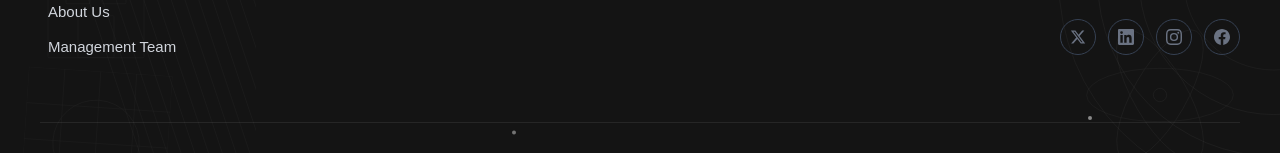
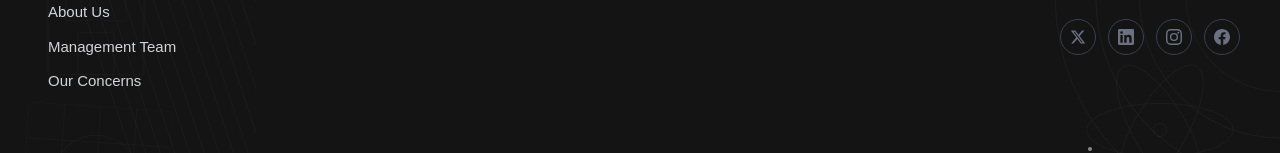
Before and after one commit to slingshotxaline/bondsrealstatebd, a Next.js app: page / in a window 1280 px wide. Shown: the part 5253-5406 px from the top of the page. Built offline with nearby package versions, Linux system fonts and the light colour scheme.

Commit message:
updated footer  quicklinks

```diff
--- a/app/components/SharedLayout/Footer.jsx
+++ b/app/components/SharedLayout/Footer.jsx
@@ -4,13 +4,14 @@ import Link from "next/link";
 import { motion, AnimatePresence } from "framer-motion";
 
 const quickLinks = [
-  "Home",
-  "Projects",
-  "Property Buy & Sell",
-  "Property Management",
-  "Property Development",
-  "About Us",
-  "Management Team",
+  { label: "Home", href: "/" },
+  { label: "Projects", href: "/projects" },
+  { label: "Property Buy & Sell", href: "/property-buy-sell" },
+  { label: "Property Management", href: "#services" },
+  { label: "Property Development", href: "#development" },
+  { label: "About Us", href: "/about" },
+  { label: "Management Team", href: "/management-team" },
+  { label: "Our Concerns", href: "/concerns" },
 ];
 
 /* ─── animated background ────────────────────────────────────── */
@@ -312,7 +313,7 @@ export default function Footer() {
             <ul className="space-y-3">
               {quickLinks.map((link, i) => (
                 <motion.li
-                  key={link}
+                  key={link.label}
                   initial={{ opacity: 0, x: -16 }}
                   whileInView={{ opacity: 1, x: 0 }}
                   viewport={{ once: true }}
@@ -323,13 +324,13 @@ export default function Footer() {
                   }}
                 >
                   <Link
-                    href={`#${link.toLowerCase()}`}
+                    href={link.href}
                     className="group flex items-center gap-2 text-gray-300 text-[15px] transition-colors duration-200"
                     style={{ fontFamily: "sans-serif" }}
                   >
                     <motion.span className="inline-block w-0 h-px bg-[#004835] group-hover:w-4 transition-all duration-300" />
                     <span className="group-hover:text-[#004835] transition-colors duration-200">
-                      {link}
+                      {link.label}
                     </span>
                   </Link>
                 </motion.li>
@@ -573,7 +574,7 @@ export default function Footer() {
               target="_blank"
               className="text-gray-500  transition-colors duration-300 hover:underline"
             >
-               Developed by A-Line Limited
+              Developed by A-Line Limited
             </Link>
           </p>
           <div
```
